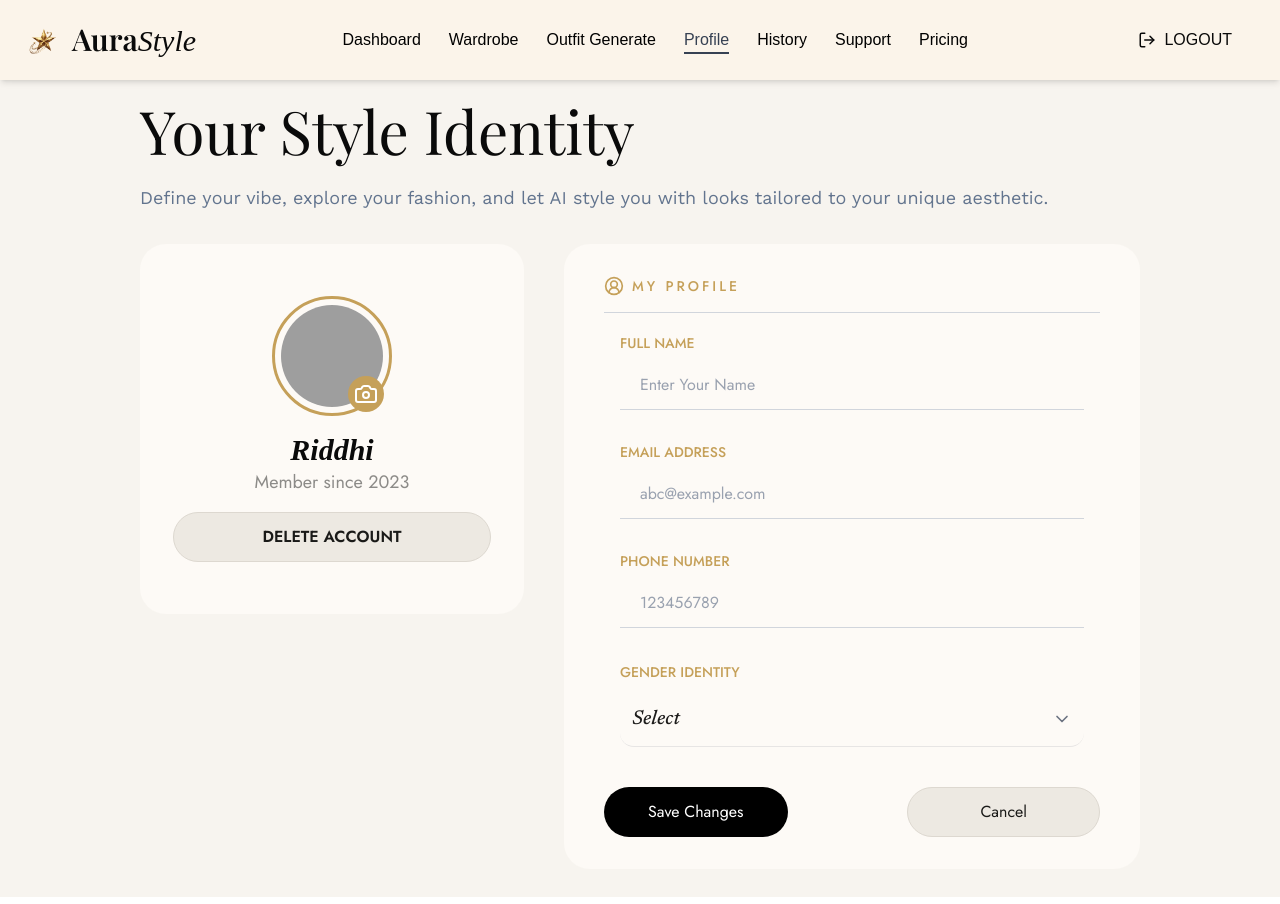
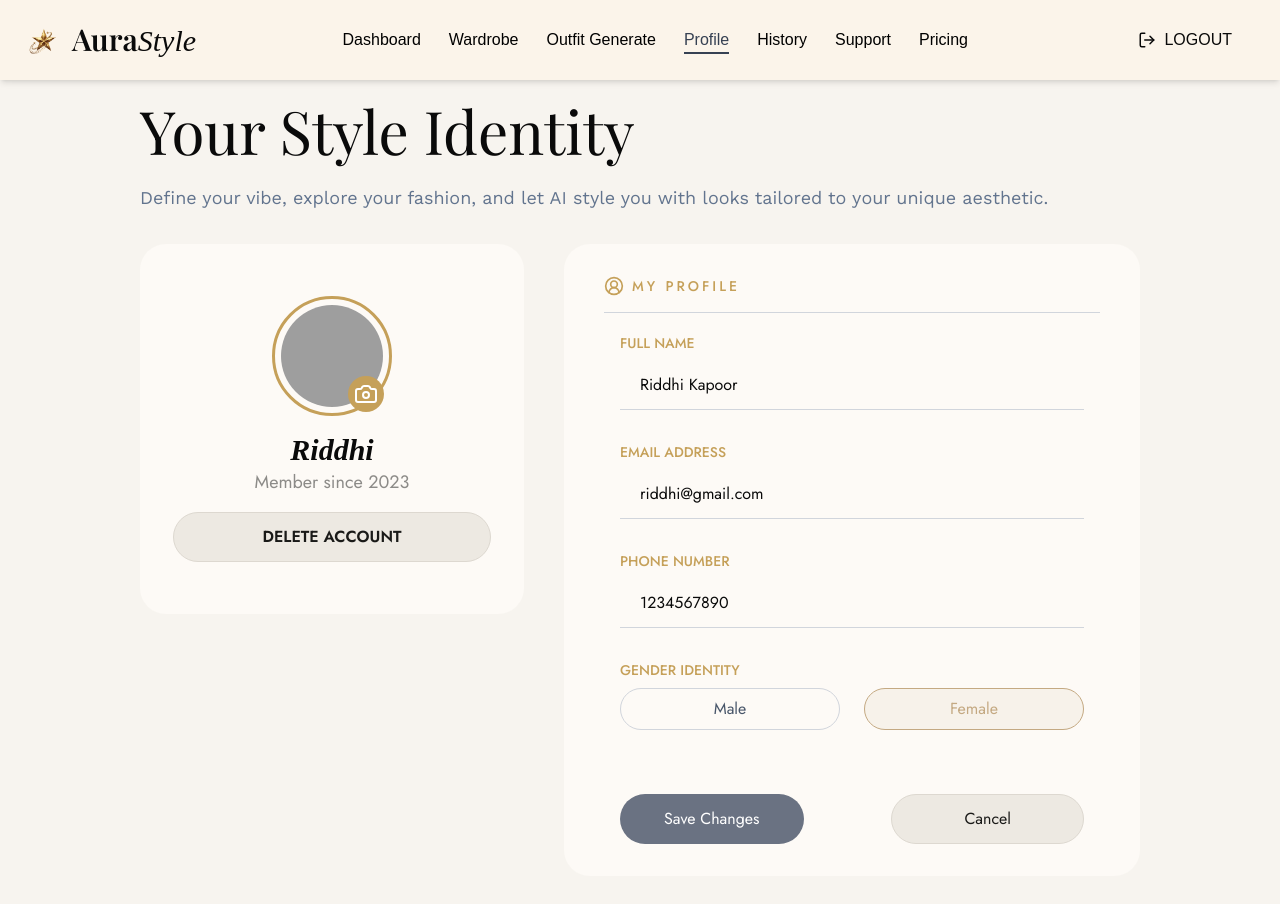
Before and after one commit to dhruvi278/Aura-Style, a React (Vite) app: page /profile in a window 1280 px wide. Built offline with nearby package versions, Linux system fonts and the light colour scheme; grey boxes are pictures that could not be loaded; a web font is replaced by a local one.

Commit message:
validated profile form

```diff
--- a/src/components/Profile/ProfileForm.jsx
+++ b/src/components/Profile/ProfileForm.jsx
@@ -1,49 +1,194 @@
-import { CircleUserRound } from "lucide-react";
+import { CircleUserRound, Phone } from "lucide-react";
 import CustomSelect from "../generateOutfit/CustomSelect";
 import Button from "../ui/Button";
 import Formfield from "../ui/Formfield";
+import { Controller, useForm } from "react-hook-form";
+import { toast } from "sonner";
 
 function ProfileForm() {
+  const {
+    register,
+    handleSubmit,
+    control,
+    reset,
+    formState: { errors, isSubmitting, isDirty },
+  } = useForm({
+    mode: "onTouched",
+    reValidateMode: "onChange",
+    defaultValues: {
+      fullname: "Riddhi Kapoor",
+      email: "riddhi@gmail.com",
+      phone: "1234567890",
+      gender: "Female",
+    },
+  });
+
+  const allowOnlyNumbers = (e) => {
+    const allowedKeys = [
+      "Backspace",
+      "Delete",
+      "Tab",
+      "Escape",
+      "Enter",
+      "ArrowLeft",
+      "ArrowRight",
+      "+",
+    ];
+    if (allowedKeys.includes(e.key)) return;
+    if (!/^\d$/.test(e.key)) e.preventDefault();
+  };
+
+  const allowOnlyNumbersPaste = (e) => {
+    const pasted = e.clipboardData.getData("text");
+    if (!/^\+?\d+$/.test(pasted)) e.preventDefault();
+  };
+
+  const onSubmit = async (data) => {
+    await new Promise((res) => setTimeout(res, 1500)); // simulate API
+    console.log("Profile saved:", data);
+    toast.success("Profile Updated", {
+      description: "Your changes have been saved successfully.",
+    });
+  };
+
+  const onCancel = () => {
+    reset();
+    toast.info("Changes discarded");
+  };
+
   return (
     <div className="bg-[#FDFAF6] px-10 py-8 rounded-4xl w-2xs lg:w-lg mb-7 xl:w-xl md:w-lg">
-            <h2
-                className="pb-4 border-b mb-5 flex items-center gap-2 border-gray-300 jost uppercase text-sm  font-medium text-[#C5A059] tracking-[3px]">
+      <h2 className="pb-4 border-b mb-5 flex items-center gap-2 border-gray-300 jost uppercase text-sm  font-medium text-[#C5A059] tracking-[3px]">
         <CircleUserRound size={20} />
         <span>My Profile</span>
       </h2>
-            <form className="mx-4">
-                <Formfield label="Full name"
+      <form className="mx-4" onSubmit={handleSubmit(onSubmit)}>
+        <Formfield
+          label="Full name"
           type="text"
           name="fullname"
-                    value="Riddhi kapoor"
+          defaultValue="Riddhi kapoor"
           variant="secondary"
-                    formVariant='underline'
+          formVariant="underline"
           placeholder={`Enter Your Name`}
-                    className="border-b-1 border-t-0 border-l-0 border-r-0 rounded-none " />
-                <Formfield label="Email Address"
+          register={(name) =>
+            register(name, {
+              required: "Full name is required",
+              minLength: {
+                value: 5,
+                message: "Name must be at least 5 characters",
+              },
+              pattern: {
+                value: /^[A-Za-z]+(?: [A-Za-z]+)*$/,
+                message: "Must use letters only, with spaces between words.",
+              },
+            })
+          }
+          error={errors.fullname?.message}
+        />
+        <Formfield
+          label="Email Address"
           type="email"
           name="email"
-                    value="ridhi@gmail.com"
+          defaultValue="ridhi@gmail.com"
           variant="secondary"
           formVariant="underline"
+          disabled={true}
           placeholder={`abc@example.com`}
-                    className="border-b-1 border-t-0 border-l-0 border-r-0 rounded-none " />
-                <Formfield label="Phone Number"
+          register={(name) =>
+            register(name, {
+              required: "Email address is required",
+              pattern: {
+                value: /^\S+@\S+\.\S+$/,
+                message: "Enter a valid email address",
+              },
+            })
+          }
+          error={errors.email?.message}
+        />
+        <Formfield
+          label="Phone Number"
           type="text"
           name="phone"
-                    value="+44 7700 900077"
+          defaultValue="9876543210"
           variant="secondary"
           formVariant="underline"
-                    placeholder={`123456789`}
-                    className="border-b-1 border-t-0 border-l-0 border-r-0 rounded-none " />
-                <label className="jost uppercase text-sm  font-medium text-[#C5A059] ">Gender Identity</label>
-                <CustomSelect options={["Female", "Male"]} />
+          placeholder="eg. 9876543210"
+          onKeyDown={allowOnlyNumbers}
+          onPaste={allowOnlyNumbersPaste}
+          register={(name) =>
+            register(name, {
+              pattern: {
+                value: /^\+?[0-9]{10}$/,
+                message: "Enter a valid phone number",
+              },
+            })
+          }
+          error={errors.phone?.message}
+        />
+
+        <div className="flex flex-col gap-2 mb-4">
+          <label className="jost uppercase text-sm font-medium text-[#C5A059]">
+            Gender Identity
+          </label>
+
+          <Controller
+            name="gender"
+            control={control}
+            rules={{ required: "Please select a gender identity" }}
+            render={({ field }) => (
+              <div className="flex gap-6 w-full">
+                {["Male", "Female"].map((option) => (
+                  <button
+                    key={option}
+                    type="button"
+                    onClick={() => field.onChange(option)}
+                    className={`w-full py-2 rounded-full border transition
+                      ${
+                        field.value === option
+                          ? "border-[#C4A982] bg-[#C4A982]/10 text-[#C4A982]"
+                          : errors.gender
+                            ? "border-red-400 text-[#475569]"
+                            : "border-gray-300 text-[#475569]"
+                      }`}
+                  >
+                    <p className="jost text-[16px]">{option}</p>
+                  </button>
+                ))}
+              </div>
+            )}
+          />
+
+          <p
+            className={`text-red-500 text-xs min-h-4 transition-opacity duration-200
+            ${errors.gender ? "opacity-100" : "opacity-0"}`}
+          >
+            {errors.gender?.message || " "}
+          </p>
+        </div>
+
+        <div className="flex flex-col justify-between gap-3 sm:flex-row mt-10">
+          <Button
+            type="submit"
+            variant="primary"
+            disabled={isSubmitting || !isDirty}  // ← grey out if nothing changed
+          >
+            <span className="px-5 jost">
+              {isSubmitting ? "Saving..." : "Save Changes"}
+            </span>
+          </Button>
+
+          <Button
+            type="button"
+            variant="ghost"
+            onClick={onCancel}
+            disabled={isSubmitting}
+          >
+            <span className="px-10 md:px-7 lg:px-12 jost">Cancel</span>
+          </Button>
+        </div>
       </form>
-            <div className="flex flex-col  justify-between sm:flex-row ">
-                <Button variant="primary" className="mt-10"><span className=" px-5 w-sm md:px-5 lg:px-5 jost">Save Changes</span></Button>
-                <Button variant="ghost" className="mt-10"><span className="px-10 w-sm md:px-7 lg:px-12 jost">Cancel</span></Button>
     </div>
-        </div>
-    )
+  );
 }
 export default ProfileForm;
--- a/src/components/signup & login/SignUpForm.jsx
+++ b/src/components/signup & login/SignUpForm.jsx
@@ -76,9 +76,13 @@ const SignUpForm = () => {
               register(name, {
                 required: "Full name is required",
                 minLength: {
-                  value: 2,
-                  message: "Name must be at least 2 characters",
+                  value: 5,
+                  message: "Name must be at least 5 characters",
                 },
+                pattern: {
+                      value: /^[A-Za-z]+(?: [A-Za-z]+)*$/,
+                      message: "Must use letters only, with spaces between words.",
+                    },
               })
             }
             error={errors.fullName?.message}
@@ -136,8 +140,8 @@ const SignUpForm = () => {
                   message: "Password must be at least 6 characters",
                 },
                 pattern: {
-                  value: /^(?=.*[A-Za-z])(?=.*\d).+$/,
-                  message: "Password must contain letters and numbers",
+                  value: /^(?=.*[A-Za-z])(?=.*\d)(?=.*[@#$%^&*!.]).+$/,
+                  message: "Password must contain at least one letter, one number, and one special character.",
                 },
               })
             }
--- a/src/components/ui/Formfield.jsx
+++ b/src/components/ui/Formfield.jsx
@@ -12,8 +12,10 @@ const Formfield = ({
   variant="primary",
   onKeyDown,
   onPaste,
+  disabled = false,
   formVariant="primary",
   showError="true",
+  defaultValue,
 }) => {
   const style ={
     primary:"text-gray-600",
@@ -42,8 +44,10 @@ const Formfield = ({
           {/* Input */}
           <input
             name={name}
+            defaultValue={defaultValue}
             {...(register ? register(name) : {})}
             type={type}
+            disabled={disabled}
             placeholder={placeholder}
             onKeyDown={onKeyDown}
             onPaste={onPaste}
```
Also changed, not shown: 1 other file (tests, documents, lock files or other folders). Lines whose indentation alone changed are shown as unchanged.
